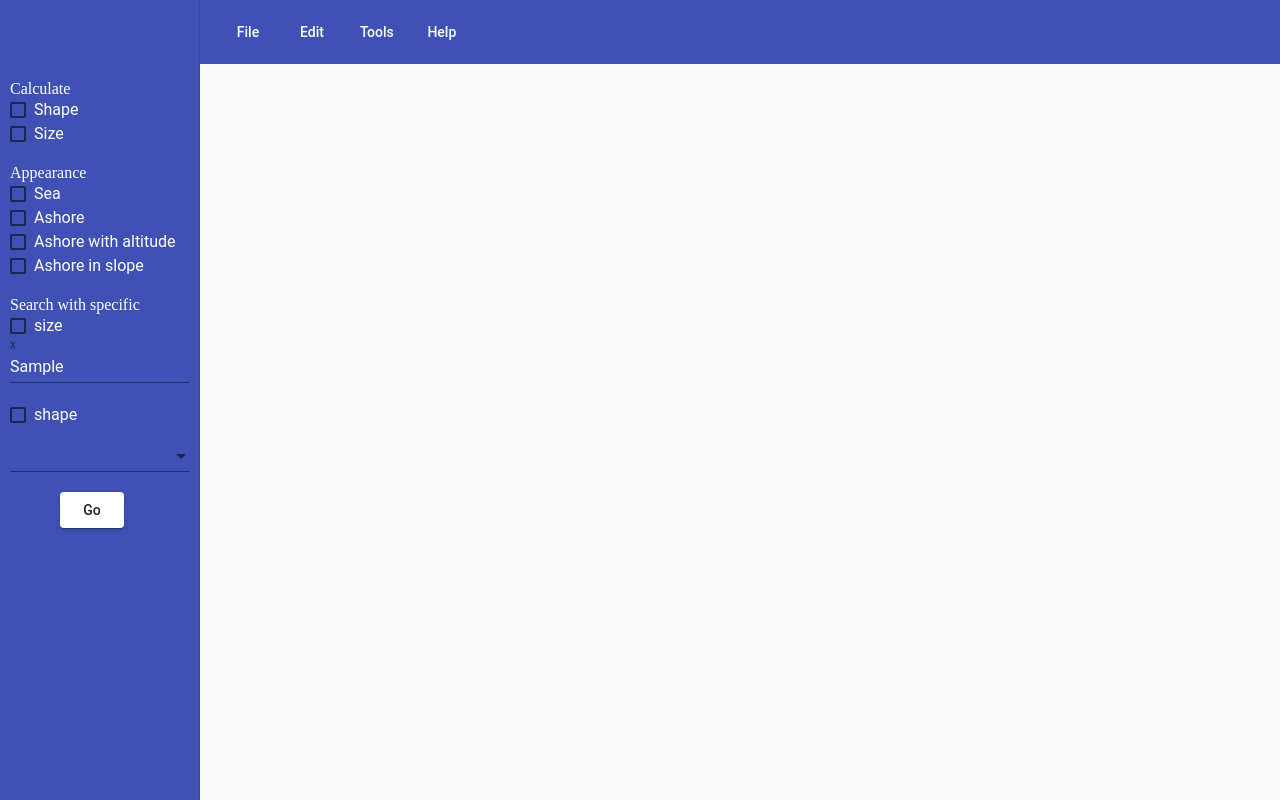
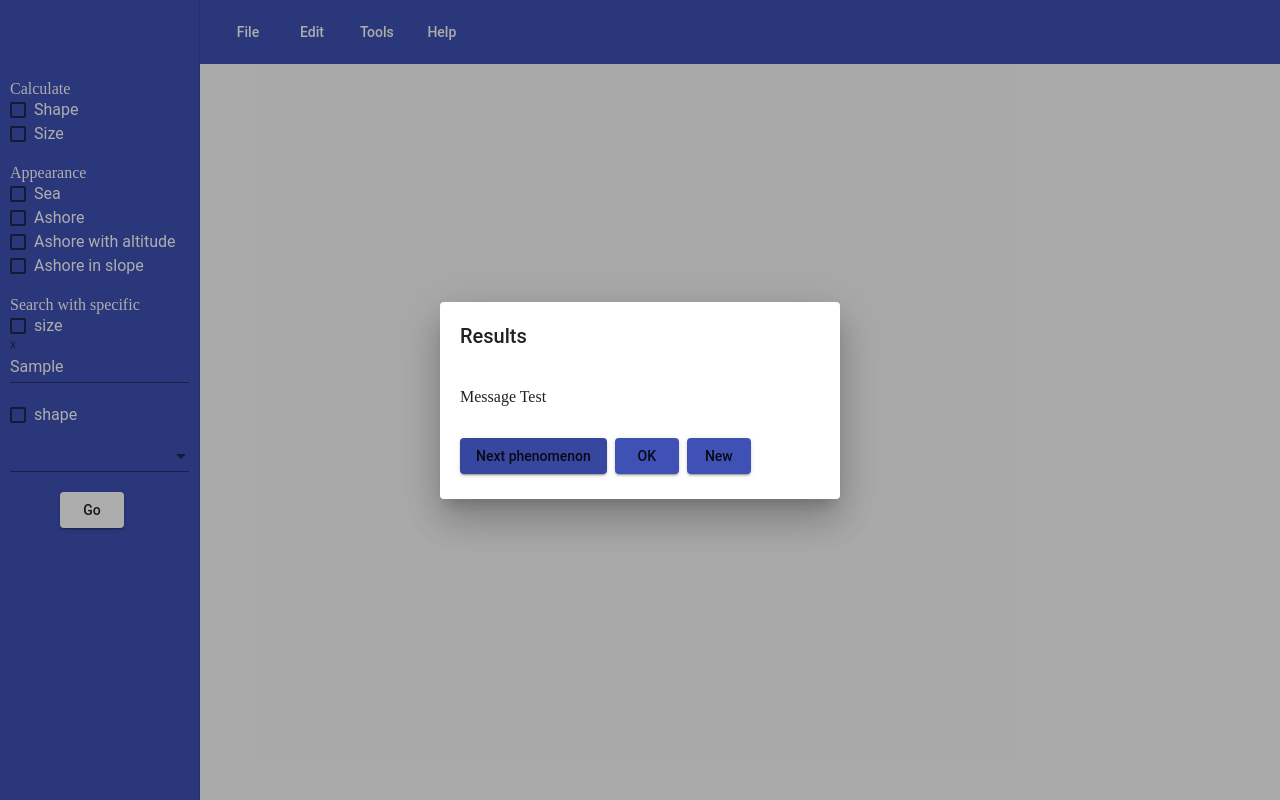
Before and after one commit to codelover96/Alcyone-Object-Phenomenon-Detection-System.Public, an Angular app: page /object-detection in a window 1280 px wide. Both pictures are taken after typing "Sample" into the empty fields and a click on the button "Go". Built offline with nearby package versions, Linux system fonts and the light colour scheme.

Commit message:
popup+fix

```diff
--- a/src/app/app.module.ts
+++ b/src/app/app.module.ts
@@ -10,13 +10,16 @@ import { RouterModule } from '@angular/router';
 import { ObjectDetectionComponent } from './object-detection/object-detection.component';
 import { PhenomenonDetectionComponent } from './phenomenon-detection/phenomenon-detection.component';
 import { PhenomenonDetection2Component } from './phenomenon-detection2/phenomenon-detection2.component';
+import { DialogMessageComponent } from './dialog-message/dialog-message.component';
+import {ObjectDetectionService} from './object-detection/object-detection.service';
 
 @NgModule({
    declarations: [
       AppComponent,
       ObjectDetectionComponent,
       PhenomenonDetectionComponent,
-      PhenomenonDetection2Component
+      PhenomenonDetection2Component,
+      DialogMessageComponent
    ],
    imports: [
       MaterialModule,
@@ -26,7 +29,8 @@ import { PhenomenonDetection2Component } from './phenomenon-detection2/phenomeno
       FormsModule,
       RouterModule
    ],
-   providers: [{provide: APP_BASE_HREF, useValue: ''}],
-   bootstrap: [AppComponent]
+   providers: [{provide: APP_BASE_HREF, useValue: ''}, ObjectDetectionService],
+   bootstrap: [AppComponent],
+   entryComponents : [DialogMessageComponent]
 })
 export class AppModule { }
--- /dev/null
+++ b/src/app/dialog-message/dialog-message.component.css
@@ -0,0 +1,8 @@
+.custom-dialog {
+    margin: -16px;
+    overflow: hidden;
+    padding: 10px   12px 25px 12px;
+}
+.button{
+  background-color: #3F51B5;
+}
--- /dev/null
+++ b/src/app/dialog-message/dialog-message.component.html
@@ -0,0 +1,13 @@
+<div class="custom-dialog">
+	<h2 mat-dialog-title>Results</h2>
+	<mat-dialog-content>
+		<p>
+			{{modalMessage}}
+		</p>
+	</mat-dialog-content>
+	<mat-dialog-actions>
+		<button mat-button mat-raised-button class="button" [mat-dialog-close]="false">Next phenomenon</button>
+		<button mat-raised-button class="button" [mat-dialog-close]="true">OK</button>
+		<button mat-raised-button class="button" (click)="onClick()" [mat-dialog-close]="true">New</button>
+	</mat-dialog-actions>
+</div>
--- /dev/null
+++ b/src/app/dialog-message/dialog-message.component.ts
@@ -0,0 +1,25 @@
+import { Component, OnInit } from '@angular/core';
+import { Inject } from '@angular/core';
+import { MAT_DIALOG_DATA } from '@angular/material/dialog';
+
+@Component({
+  selector: 'app-dialog-message',
+  templateUrl: './dialog-message.component.html',
+  styleUrls: ['./dialog-message.component.css']
+})
+export class DialogMessageComponent implements OnInit {
+
+  modalMessage: string;
+
+  constructor(@Inject(MAT_DIALOG_DATA) public data: any) {
+    this.modalMessage = data.message;
+  }
+
+  ngOnInit(): void {
+
+  }
+  onClick(){
+
+  }
+
+}
--- a/src/app/object-detection/object-detection.component.html
+++ b/src/app/object-detection/object-detection.component.html
@@ -17,7 +17,7 @@
           <form><mat-form-field><mat-label>x</mat-label><input id="xvalue" matInput placeholder="x value"></mat-form-field></form>
           <mat-checkbox id="shape2" name="shape2" value="shape" (change)="onChangeSpecificShape($event)">shape</mat-checkbox><br>
           <mat-form-field id="selectShape" (change)="onChangeSelect($event)"><mat-select>
-            <mat-option value="Square" name="Square">Square</mat-option>
+            <mat-option value="Square">Square</mat-option>
             <mat-option value="Rectangle">Rectangle</mat-option>
             <mat-option value="Triangle">Triangle</mat-option>
             <mat-option value="Circle">Circle</mat-option>
--- a/src/app/object-detection/object-detection.component.ts
+++ b/src/app/object-detection/object-detection.component.ts
@@ -1,6 +1,8 @@
 import { Component, OnInit } from '@angular/core';
 import { MatCheckboxChange } from '@angular/material/checkbox';
 import { MatSelectChange } from '@angular/material/select';
+import {MatDialog} from '@angular/material/dialog';
+import {ObjectDetectionService} from './object-detection.service';
 
 @Component({
   selector: 'app-object-detection',
@@ -18,9 +20,11 @@ export class ObjectDetectionComponent implements OnInit {
   markedSpecificSize=false;
   markedSpecificShape=false;
   xvalueInput;
-  shapeValueInput='';
+  shapeValueInput;
+  name:string;
+  animal:string;
 
-  constructor() { }
+  constructor(public objectService:ObjectDetectionService){}
 
   ngOnInit(): void {
   }
@@ -52,10 +56,20 @@ export class ObjectDetectionComponent implements OnInit {
   }
   onClick(){
      this.xvalueInput=parseInt((document.getElementById("xvalue") as HTMLInputElement).value);
+     this.shapeValueInput=((document.getElementById("selectShape") as HTMLSelectElement).value);
+     console.log(this.xvalueInput);
      console.log(this.shapeValueInput);
+     var data = null;
+    this.objectService.openModal("Message Test", ()=>{
+      console.log('Yes');
+    }, ()=>{
+      console.log('No');
+    });
   }
-  onChangeSelect(event:MatSelectChange){
+
+  /*onChangeSelect(event:MatSelectChange){
+    this.shapeValueInput=<HTMLSelectElement>document.getElementById('selectShape');
     this.shapeValueInput=event.value;
     console.log(this.shapeValueInput);
-  }
+  }*/
 }
--- /dev/null
+++ b/src/app/object-detection/object-detection.service.ts
@@ -0,0 +1,31 @@
+import { Injectable } from '@angular/core';
+import { MatDialog, MatDialogConfig } from '@angular/material/dialog';
+import {DialogMessageComponent} from '../dialog-message/dialog-message.component';
+
+@Injectable()
+export class ObjectDetectionService{
+    constructor(public dialog: MatDialog) { }
+
+    openModal(message:string, yes:Function = null, no:Function = null) {
+        const dialogConfig=new MatDialogConfig();
+        dialogConfig.autoFocus=true;
+        dialogConfig.data={
+            message:message
+        };
+        dialogConfig.minWidth=400;
+        const dialogRef=this.dialog.open(DialogMessageComponent, dialogConfig);
+        dialogRef.afterClosed().subscribe(result => {
+          if(result){
+            if(yes){
+              yes();
+            }
+          }else{
+            if(no){
+              no();
+            }
+          }
+        });
+      }
+
+
+}
```
Also changed, not shown: src/app/material.module.ts (+5 -2 lines), 1 other file (tests, documents, lock files or other folders).
